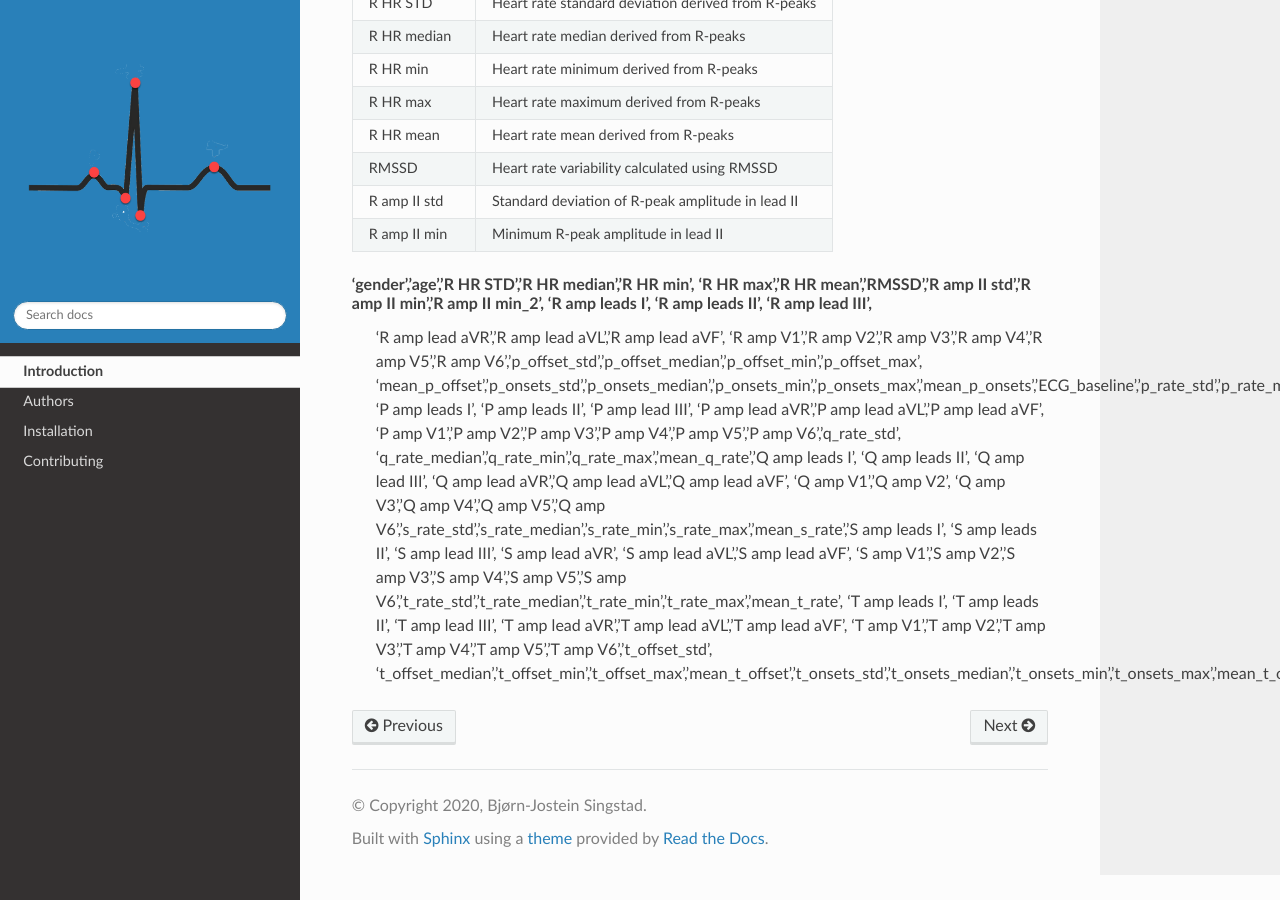
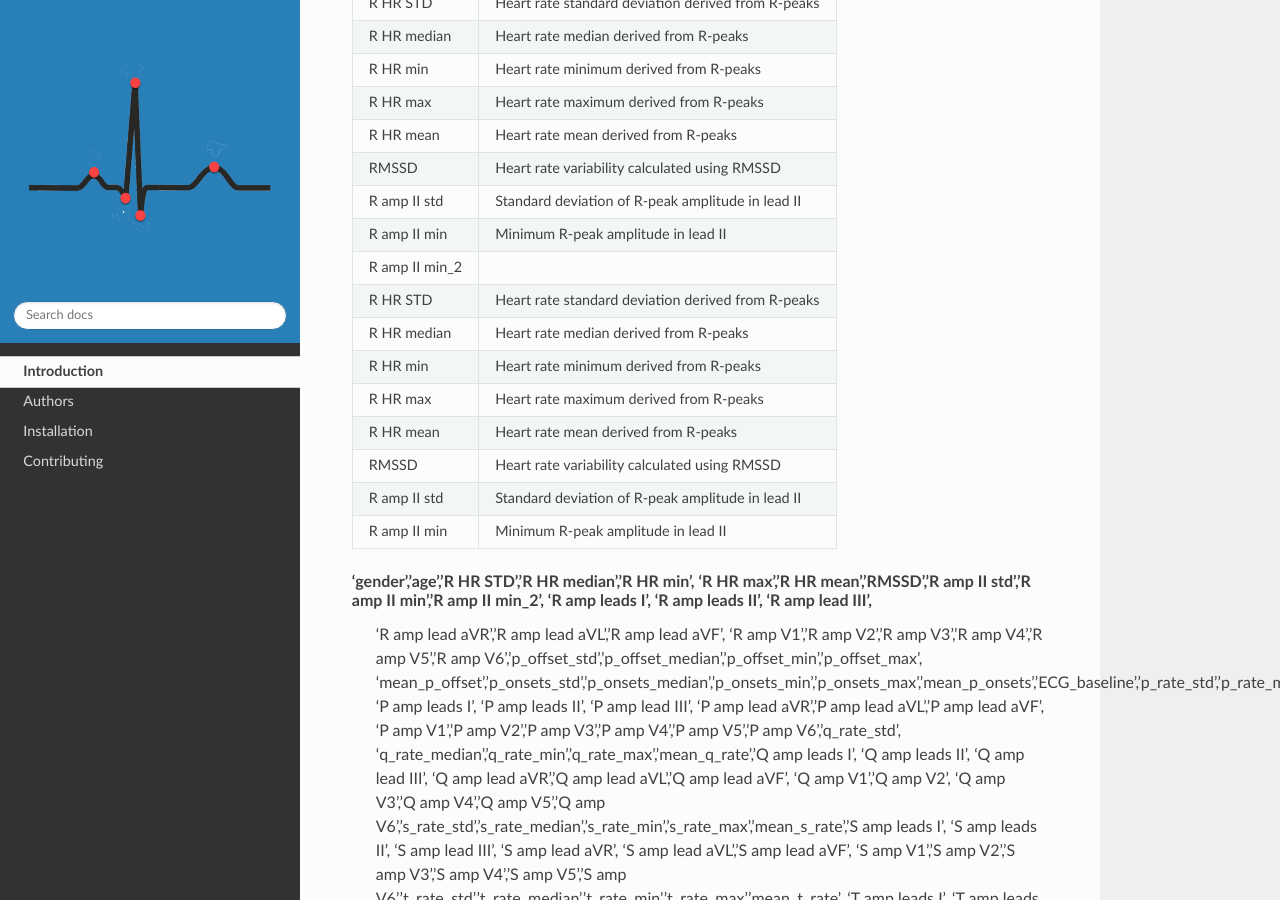
Before and after one commit to Bsingstad/ECG-featurizer, a Sphinx documentation site: the page built from docs/source/introduction.rst, in a window 1280 px wide and 900 px high, scrolled down 320 px. Built offline with Sphinx 7.4.7 and the Read the Docs theme 2.0.0, drawn with Linux system fonts in a browser that asks for light colours.

Commit message:
Update introduction.rst

```diff
--- a/docs/source/introduction.rst
+++ b/docs/source/introduction.rst
@@ -26,6 +26,24 @@ Introduction
 +------------------+----------------------------------------------------+
 | R amp II min     | Minimum R-peak amplitude in lead II                |
 +------------------+----------------------------------------------------+
+| R amp II min_2   |                                                    |
++------------------+----------------------------------------------------+
+| R HR STD         | Heart rate standard deviation derived from R-peaks |
++------------------+----------------------------------------------------+
+| R HR median      | Heart rate median derived from R-peaks             |
++------------------+----------------------------------------------------+
+| R HR min         | Heart rate minimum derived from R-peaks            |
++------------------+----------------------------------------------------+
+| R HR max         | Heart rate maximum derived from R-peaks            |
++------------------+----------------------------------------------------+
+| R HR mean        | Heart rate mean derived from R-peaks               |
++------------------+----------------------------------------------------+
+| RMSSD            | Heart rate variability calculated using RMSSD      |
++------------------+----------------------------------------------------+
+| R amp II std     | Standard deviation of R-peak amplitude in lead II  |
++------------------+----------------------------------------------------+
+| R amp II min     | Minimum R-peak amplitude in lead II                |
++------------------+----------------------------------------------------+
 
 'gender','age','R HR STD','R HR median','R HR min', 'R HR max','R HR mean','RMSSD','R amp II std','R amp II min','R amp II min_2', 'R amp leads I', 'R amp leads II', 'R amp lead III',
                 'R amp lead aVR','R amp lead aVL','R amp lead aVF', 'R amp V1','R amp V2','R amp V3','R amp V4','R amp V5','R amp V6','p_offset_std','p_offset_median','p_offset_min','p_offset_max',
```
